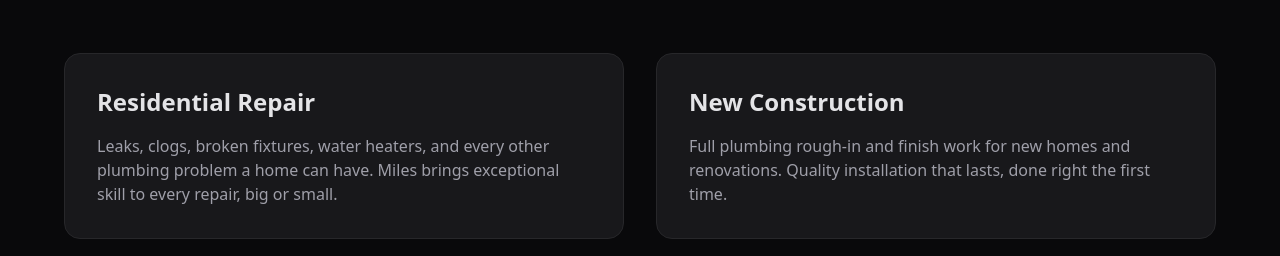
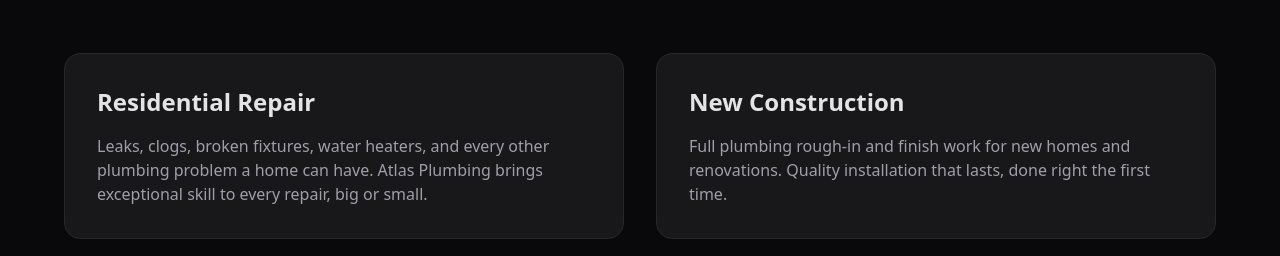
Before and after one commit to spudunk/mdelectricnc, a SvelteKit app: page / in a window 1280 px wide. Shown: the part 1041-1297 px from the top of the page. Built offline with nearby package versions, Linux system fonts and the light colour scheme.

Commit message:
remove first name

```diff
--- a/src/routes/+page.svelte
+++ b/src/routes/+page.svelte
@@ -134,7 +134,7 @@
 					<h3 class="mb-4 text-2xl font-semibold">Residential Repair</h3>
 					<p class="text-zinc-400">
 						Leaks, clogs, broken fixtures, water heaters, and every other plumbing problem a home
-						can have. Miles brings exceptional skill to every repair, big or small.
+						can have. Atlas Plumbing brings exceptional skill to every repair, big or small.
 					</p>
 				</div>
 
```
